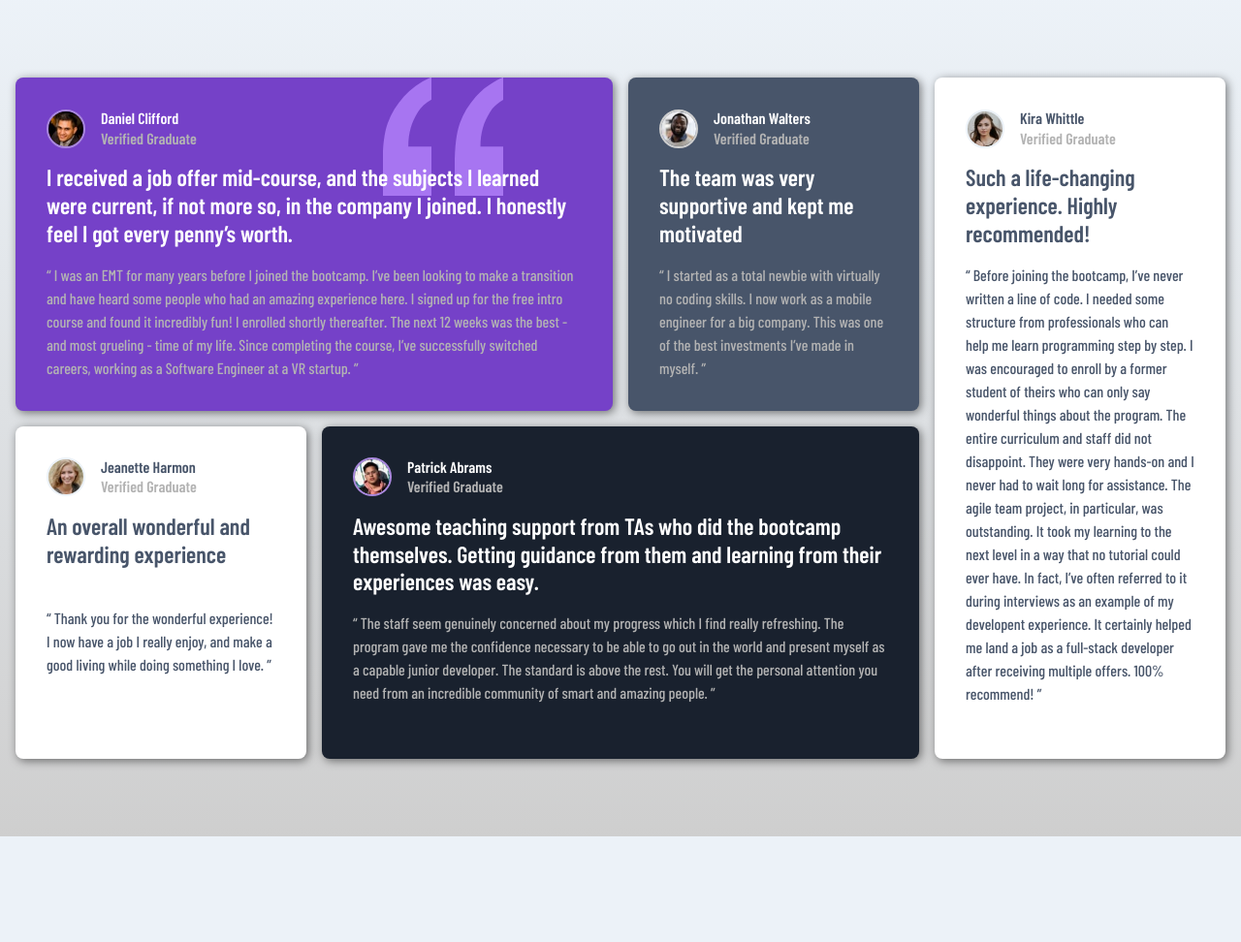
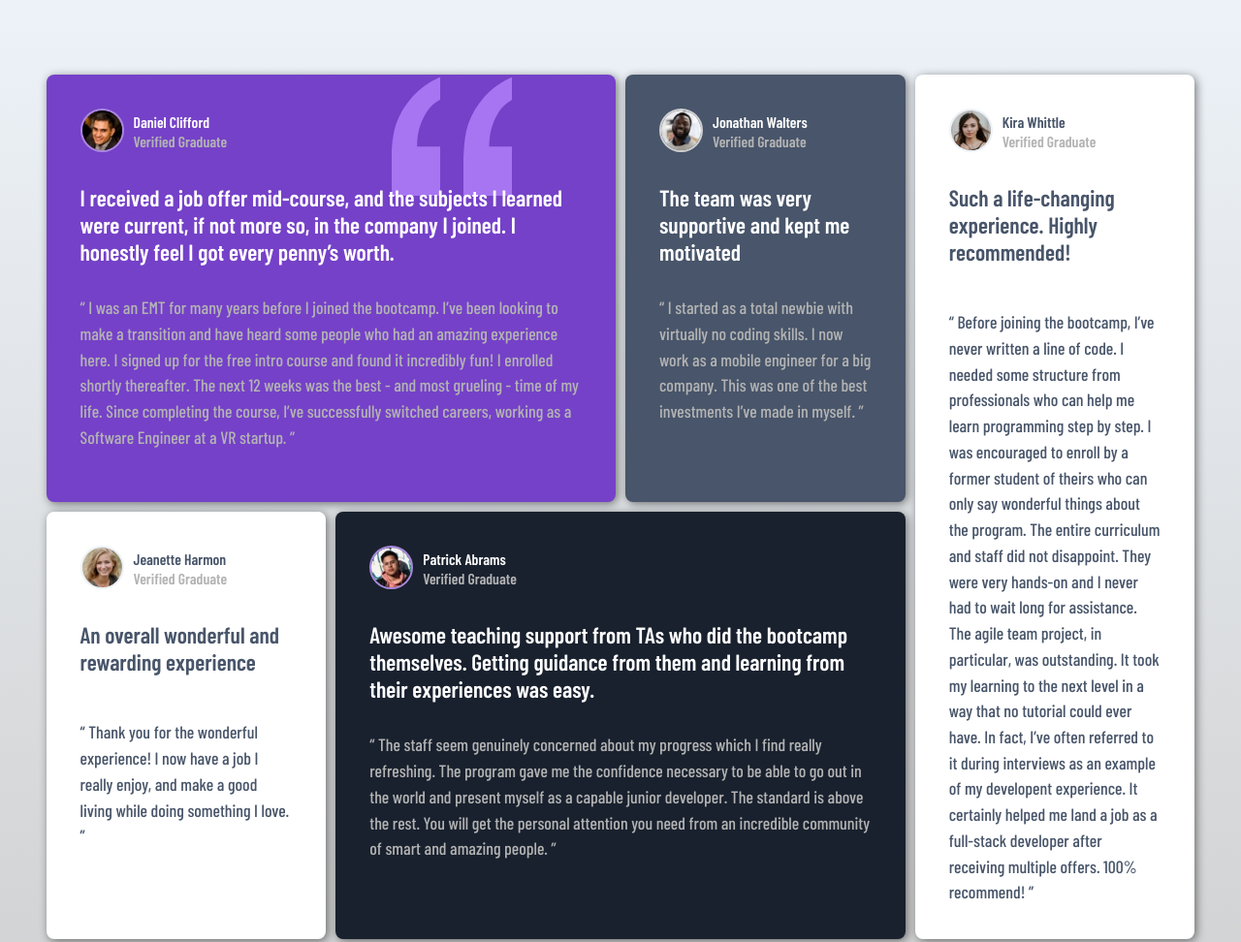
Before and after one commit to amansgz/css-testimonials-grid-section, a plain HTML site: page index.html in a window 1280 px wide. Shown: the top 972 px of the page at 97% size. Before the commit the page ends 863 px from the top, so only its background shows below. Drawn offline with nearby package versions, Linux system fonts and the light colour scheme.

Commit message:
Update styles

```diff
--- a/index.html
+++ b/index.html
@@ -10,32 +10,35 @@
   <link href="https://fonts.googleapis.com/css2?family=Barlow+Condensed:wght@500;600&display=swap" rel="stylesheet">
   <!-- styles -->
   <link rel="stylesheet" type="text/css" href="./styles/app.css">
-
   <title>Frontend Mentor | Testimonials Grid Section</title>
 </head>
 <body>
 <main>
-      <div class="grid-container">
-        <article class= "card card-violet">
-          <header class= "card-header">
-            <img src= "./styles/images/image-daniel.jpg" alt= "avatar-image">
+  <div class= "section">
+    <div class= "grid__container">
+      <article class= "card card__violet">
+        <div class= "card__header">
+          <div class= "student">
+            <figure class= "student__photo">
+              <img
+                src= "./styles/images/image-daniel.jpg"
+                alt= "student">
+            </figure>
             <div>
-              <span class= "name">
+              <span class= "student__name">
                 Daniel Clifford
               </span>
-              <span class= "verified">
+              <span class= "student__title">
                 Verified Graduate
               </span>
             </div>
-          </header>
-          <div class= "card-body">
-            <p>
-              <strong>
+          </div>
+        </div>
+        <div class= "card__body">
+          <h2 class= "testimonial__highlighted">
             I received a job offer mid-course, and the subjects I learned were current, if not more so, in the company I joined. I honestly feel I got every penny’s worth.
-              </strong>
-            </p>
-
-            <blockquote>
+          </h2>
+          <blockquote class= "quote">
             “ I was an EMT for many years before I joined the bootcamp. I’ve been looking to make a
             transition and have heard some people who had an amazing experience here. I signed up
             for the free intro course and found it incredibly fun! I enrolled shortly thereafter.
@@ -44,102 +47,133 @@
         </div>
       </article>
 
-        <article class= "card card-grayish-blue">
-          <header class= "card-header">
-            <img src="./styles/images/image-jonathan.jpg" alt= "avatar-image">
+      <article class= "card card__grayish__blue">
+        <div class= "card__header">
+          <div class= "student">
+            <figure class= "student__photo">
+              <img
+                src="./styles/images/image-jonathan.jpg"
+                alt= "student">
+            </figure>
             <div>
-                <span class= "name">
+              <span class= "student__name">
                 Jonathan Walters
               </span>
-                <span class= "verified">
+              <span class= "student__title">
                 Verified Graduate
               </span>
             </div>
-          </header>
-          <div class = "card-body">
-            <p>
-              <strong>
+          </div>
+        </div>
+        <div class= "card__body">
+          <h2 class= "testimonial__highlighted">
             The team was very supportive and kept me motivated
-              </strong>
-            </p>
-            <blockquote>
+          </h2>
+          <blockquote class= "quote">
             “ I started as a total newbie with virtually no coding skills. I now work as a mobile engineer for a big company. This was one of the best investments I’ve made in myself. ”
           </blockquote>
         </div>
       </article>
 
-        <article class= "card card-white">
-          <header class= "card-header">
-            <img src="./styles/images/image-jeanette.jpg" alt= "avatar-image">
+      <article class= "card card__white">
+        <div class= "card__header">
+          <div class= "student">
+            <figure class= "student__photo">
+              <img
+                src="./styles/images/image-jeanette.jpg"
+                alt= "avatar-image">
+            </figure>
             <div>
-                <span class= "name">
+              <span class= "student__name">
                 Jeanette Harmon
               </span>
-                <span class= "verified">
+              <span class= "student__title">
                 Verified Graduate
               </span>
             </div>
-          </header>
-          <div class= "card-body">
-            <p>
-              <strong>
+          </div>
+        </div>
+        <div class= "card__body">
+          <h2 class= "testimonial__highlighted">
             An overall wonderful and rewarding experience
-              </strong>
-            </p>
-            <blockquote>
+          </h2>
+          <blockquote class= "quote">
             “ Thank you for the wonderful experience! I now have a job I really enjoy, and make a good living while doing something I love. ”
           </blockquote>
         </div>
       </article>
 
-        <article class= "card card-blackish-blue">
-          <header class= "card-header">
-            <img src="./styles/images/image-patrick.jpg" alt= "avatar-image">
+      <article class= "card card__blackish__blue">
+        <div class= "card__header">
+          <div class= "student">
+            <figure class= "student__photo">
+              <img
+                src="./styles/images/image-patrick.jpg"
+                alt= "student">
+            </figure>
             <div>
-                <span class= "name">
+              <span class= "student__name">
                 Patrick Abrams
               </span>
-                <span class= "verified">
+              <span class= "student__title">
                 Verified Graduate
               </span>
             </div>
-          </header>
-          <div class = "card-body">
-            <p>
-              <strong>
+          </div>
+        </div>
+        <div class = "card__body">
+          <h2 class= "testimonial__highlighted">
             Awesome teaching support from TAs who did the bootcamp themselves. Getting guidance from them and learning from their experiences was easy.
-              </strong>
-            </p>
-            <blockquote>
+          </h2>
+          <blockquote class= "quote">
               “ The staff seem genuinely concerned about my progress which I find really refreshing. The program gave me the confidence necessary to be able to go out in the world and present myself as a capable junior developer. The standard is above the rest. You will get the personal attention you need from an incredible community of smart and amazing people. ”
           </blockquote>
         </div>
       </article>
 
-        <article class= "card card-white">
-          <header class= "card-header">
-            <img src="./styles/images/image-kira.jpg" alt= "avatar image">
+      <article class= "card card__white">
+        <div class= "card__header">
+          <div class= "student">
+            <figure class= "student__photo">
+              <img
+                src="./styles/images/image-kira.jpg"
+                alt= "student">
+            </figure>
             <div>
-              <span class= "name">
+              <span class= "student__name">
                 Kira Whittle
               </span>
-              <span class= "verified">
+              <span class= "student__title">
                 Verified Graduate
               </span>
             </div>
-          </header>
-          <div class= "card-body">
-            <p>
-              <strong>
+          </div>
+        </div>
+        <div class= "card__body">
+          <h2 class= "testimonial__highlighted">
             Such a life-changing experience. Highly recommended!
-              </strong>
-            </p>
-            <blockquote>
+          </h2>
+          <blockquote class= "quote">
             “ Before joining the bootcamp, I’ve never written a line of code. I needed some structure from professionals who can help me learn programming step by step. I was encouraged to enroll by a former student of theirs who can only say wonderful things about the program. The entire curriculum and staff did not disappoint. They were very hands-on and I never had to wait long for assistance. The agile team project, in particular, was outstanding. It took my learning to the next level in a way that no tutorial could ever have. In fact, I’ve often referred to it during interviews as an example of my developent experience. It certainly helped me land a job as a full-stack developer after receiving multiple offers. 100% recommend! ”
           </blockquote>
         </div>
       </article>
     </div>
+  </div><!-- end of section -->
 </main>
+<footer class= "footer">
+  <small class= "footer__attribution">
+    Challenge by
+    <a href= "https://www.frontendmentor.io?ref=challenge"
+      target= "_blank">
+      Frontend Mentor
+    </a><br>
+    Coded by
+    <a href= "https://github.com/amansgz"
+      target= "_blank">
+      @amansgz
+    </a>
+  </small>
+</footer>
 </body>
 </html>
--- a/styles/app.css
+++ b/styles/app.css
@@ -1,4 +1,5 @@
 :root {
+	/* COLORS */
 	--moderate-violet: hsl(263, 55%, 52%);
 	--light-grayish-blue: hsl(210, 46%, 95%);
 	--very-dark-grayish-blue: hsl(217, 19%, 35%);
@@ -9,59 +10,56 @@
 	--white: hsl(0, 0%, 100%);
 	--light-gray: hsl(0, 0%, 81%);
 
+	/* FONT */
 	--sans-serif: 'Barlow Condensed', sans-serif;
-	--size-title: clamp(1.5rem, 2vw, 1.5rem);
-	--size-text: clamp(1rem, 1.2vw, 1.4rem);
-	--sm-size: clamp(1rem, 1.2vw, 1.4rem);
+
+	/* FONT SIZES */
+	--font-size-heading: clamp(1.8rem, calc(1.8rem + ((1vw - 0.32rem) * 0.5736)), 2.4rem);
+	--font-size-text: clamp(1.6rem, calc(1.6rem + ((1vw - 0.32rem) * 0.1912)), 1.8rem);
+	--font-size-sm-text: clamp(1.2rem, calc(1.2rem + ((1vw - 0.32rem) * 0.3824)), 1.6rem);
+
+	/* PADDINGS */
+	--section-block-padding: clamp(4rem, calc(4rem + ((1vw - 0.32rem) * 3.8241)), 8rem);
+	--section-inline-padding: clamp(2rem, calc(2rem + ((1vw - 0.32rem) * 2.8681)), 5rem);
 }
 * {
 	padding: 0;
 	margin: 0;
 	box-sizing: border-box;
 }
+html {
+	font-size: 62.5%;
+}
 body {
-	display: grid;
-	place-items: center;
-	padding: 5rem 1rem;
+	max-width: 1440px;
+ 	margin: 0 auto;
 	font-family: var(--sans-serif);
+	font-size: 1.6rem;
 	background-color: var(--light-grayish-blue);
 	background-image: linear-gradient(var(--light-grayish-blue), var(--light-gray));
-	min-height: 100vh;
 }
-span {
-	display: block;
-	padding-left: 1rem;
-	padding-bottom: .1rem;
-	font-size: var(--sm-size);
-	font-weight: 600;
+/******************************
+	GRID TESTIMONIALS
+/******************************/
+.section {
+	padding: var(--section-block-padding) var(--section-inline-padding);
 }
-p {
-	padding: 1rem 0;
-	font-size: var(--size-title);
-	line-height: 1.2;
-}
-blockquote {
-	font-size: var(--size-text);
-	line-height: 1.5;
-}
-.grid-container {
+.grid__container {
 	display: grid;
+	place-content: center;
 	gap: 2rem;
-	width: min(400px, 90vw);
-	max-width: 1250px;
 }
 .card {
-	padding: clamp(2rem, 2vw, 2.3rem);
-
+	width: 330px;
+	padding: 2rem;
 	border-radius: 8px;
 	box-shadow: 2px 2px 10px rgba(0, 0, 0, 0.5);
 	position: relative;
 }
-.card-header {
-	display: flex;
-	align-items: center;
+.card__violet {
+	background-color: var(--moderate-violet);
 }
-.card:first-child:before {
+.card__violet:before {
 	content: url('./images/bg-pattern-quotation.svg');
 	position: absolute;
 	top: 1%;
@@ -69,112 +67,195 @@ blockquote {
 	z-index: 1;
 	transform: scale(1.1);
 }
-/* CARD AVATAR */
-.card-header img {
+.card__grayish__blue {
+	background-color: var(--very-dark-grayish-blue);
+}
+.card__blackish__blue {
+	background-color: var(--very-dark-blackish-blue);
+}
+.card__white {
+	background-color: var(--white);
+}
+
+
+.student {
+	display: flex;
+	align-items: center;
+}
+.student__photo img {
 	border-radius: 50%;
-	width: 40px;
+	width: 45px;
 }
-.card:first-child .card-header img,
-.card:nth-child(4) .card-header img {
+/* PHOTO BORDERS */
+.card__violet .student__photo img,
+.card:nth-child(4) .student__photo img {
 	border: 2px solid var(--border);
 }
-.card:nth-child(2) .card-header img {
+.card:nth-child(2) .student__photo img {
 	border: 2px solid var(--light-gray);
 }
-.card:nth-child(3) .card-header img,
-.card:last-child .card-header img {
+.card:nth-child(3) .student__photo img,
+.card:last-child .student__photo img {
 	border: 2px solid var(--light-grayish-blue);
 }
-/* CARD HEADER DETAILS AVATAR */
-.card:first-child .card-header .name,
-.card:nth-child(2) .card-header .name,
-.card:nth-child(4) .card-header .name {
+
+/* STUDENT NAME AND TITLE */
+.student__name,
+.student__title {
+	display: block;
+	padding-left: 1rem;
+	padding-bottom: .1rem;
+	font-size: var(--font-size-sm-text);
+	font-weight: 600;
+}
+
+/* STUDENT NAME */
+.card__violet .student__name,
+.card__grayish__blue .student__name,
+.card__blackish__blue .student__name {
 	color: var(--white);
 }
-.card:first-child .card-header .verified,
-.card:nth-child(2) .card-header .verified,
-.card:nth-child(4) .card-header .verified {
+.card__white .student__name {
+	color: var(--very-dark-grayish-blue);
+}
+
+/* STUDENT TITLE */
+.card__violet .student__title,
+.card__grayish__blue .student__title,
+.card__blackish__blue .student__title,
+.card__white .student__title {
 	color: var(--verified);
 }
-.card:last-child .card-header .name,
-.card:nth-child(3) .card-header .name {
-	color: var(--very-dark-grayish-blue);
+
+/* TESTIMONIALS */
+.testimonial__highlighted {
+	padding: 2rem 0 1rem;
+	font-size: var(--font-size-heading);
+	line-height: 1.2;
 }
-.card:last-child .card-header .verified,
-.card:nth-child(3) .card-header .verified {
-	color: var(--verified);
-}
-/* CARD BODY TEXT */
-.card:first-child .card-body p {
+
+.card__violet .testimonial__highlighted {
 	position: relative;
 	z-index: 50;
 }
-.card:first-child .card-body p,
-.card:nth-child(2) .card-body p,
-.card:nth-child(4) .card-body p {
+.card__violet .testimonial__highlighted,
+.card__grayish__blue .testimonial__highlighted,
+.card__blackish__blue .testimonial__highlighted {
 	color: var(--white);
 }
-.card:first-child .card-body blockquote,
-.card:nth-child(2) .card-body blockquote,
-.card:nth-child(4) .card-body blockquote {
+
+.quote {
+	font-size: var(--font-size-text);
+	line-height: 1.5;
+}
+
+.card__violet .quote,
+.card__grayish__blue .quote,
+.card__blackish__blue .quote{
 	color: var(--text);
 }
-.card:last-child .card-body p,
-.card:nth-child(3) .card-body p {
+.card__white .testimonial__highlighted,
+.card__white .quote {
 	color: var(--very-dark-grayish-blue);
 }
-.card:last-child .card-body blockquote,
-.card:nth-child(3) .card-body blockquote {
-	color: var(--very-dark-grayish-blue);
+/******************************
+	FOOTER
+/******************************/
+.footer {
+  padding: 2rem;
+	font-size: 2rem;
+  text-align: center;
+  color: var(--very-dark-grayish-blue);
 }
-/* CARD BACKGROUND COLORS */
-.card-violet {
-	background-color: var(--moderate-violet);
+.footer__attribution a {
+  text-decoration: none;
+  color: var(--very-dark-grayish-blue);
+  transition: color .1s ease;
 }
-.card-grayish-blue {
-	background-color: var(--very-dark-grayish-blue);
+.footer__attribution a:hover,
+.footer__attribution a:focus-visible {
+  color: var(--very-dark-blackish-blue);
 }
-.card-blackish-blue {
-	background-color: var(--very-dark-blackish-blue);
-}
-.card-white {
-	background-color: var(--white);
-}
-
-@media screen and (min-width: 1200px) {
-	.grid-container {
-		grid-template-columns: repeat(4, 1fr);
-		grid-template-rows: repeat(2, 1fr);
-		place-content: center;
+/******************************
+	MEDIA QUERIES 768px
+/******************************/
+@media screen and (min-width: 768px) {
+	.grid__container {
+		grid-template-columns: repeat(2, 1fr);
+		grid-template-rows: 300px 190px 290px 360px;
 		gap: 1rem;
+	}
+	.card {
 		width: auto;
 	}
-	.grid-container :first-child {
-		grid-column: 1 / 3;
+	.grid__container .card__violet {
+		grid-column: 1 / 2;
+		grid-row: 1 / 3;
+	}
+	.grid__container .card__grayish__blue {
+		grid-column: 2 / 3;
 		grid-row: 1 / 2;
 	}
-	.grid-container :nth-child(2) {
-		grid-column: 3 / 4;
-		grid-row: 1 / 2;
+	.grid__container :nth-child(3) {
+		grid-column: 1 / 2;
+		grid-row: 3 / 4;
 	}
-	.grid-container :nth-child(3) {
-		grid-column: 1 / 2;
-		grid-row: 2 / 3;
+	.grid__container .card__blackish__blue {
+		grid-column: 2 / 3;
+		grid-row: 2 / 4;
 	}
-	.grid-container :nth-child(4) {
-		grid-column: 2 / 4;
-		grid-row: 2 / 3;
+	.grid__container :last-child {
+		grid-column: 1 / 3;
+		grid-row: 4 / 5;
 	}
-	.grid-container :last-child {
-		grid-column: 4 / 5;
-		grid-row: 1 / 3;
-	}
-	.card:first-child:before {
+	.card__violet:before {
 		top: 3%;
 		right: 20%;
 		transform: scale(1.2);
 	}
-	.card:nth-child(3) .card-body blockquote {
+	.card__white .quote {
 		margin-top: 1.5rem;
 	}
 }
+@media screen and (min-width: 1024px) {
+	.grid__container {
+			grid-template-rows: 290px 150px 260px 360px;
+			gap: 2.8rem;
+	}
+	.card {
+		padding: 3.5rem;
+	}
+}
+@media screen and (min-width: 1280px) {
+	.grid__container {
+		grid-template-columns: repeat(4, 1fr);
+		grid-template-rows: 1fr 1fr;
+		gap: 1rem;
+	}
+	.card {
+		padding: 3.5rem;
+	}
+	.testimonial__highlighted {
+		padding: 3rem 0;
+	}
+	.grid__container .card__violet {
+		grid-column: 1 / 3;
+		grid-row: 1 / 2;
+	}
+	.grid__container .card__grayish__blue {
+		grid-column: 3 / 4;
+		grid-row: 1 / 2;
+	}
+	.grid__container :nth-child(3) {
+		grid-column: 1 / 2;
+		grid-row: 2 / 3;
+	}
+	.grid__container .card__blackish__blue {
+		grid-column: 2 / 4;
+		grid-row: 2 / 3;
+	}
+	.grid__container :last-child {
+		grid-column: 4 / 5;
+		grid-row: 1 / 3;
+	}
+}
```
Lines whose indentation alone changed are shown as unchanged.
